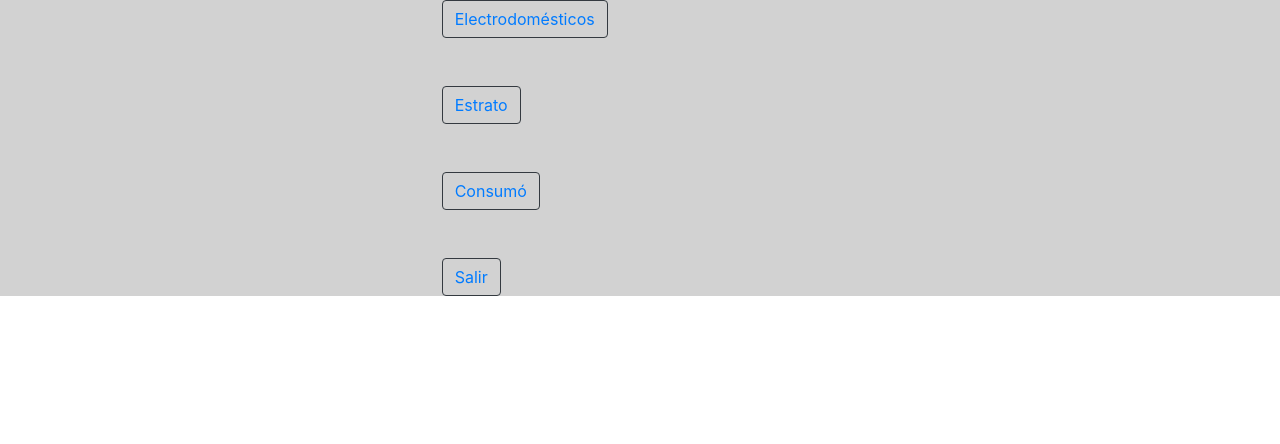
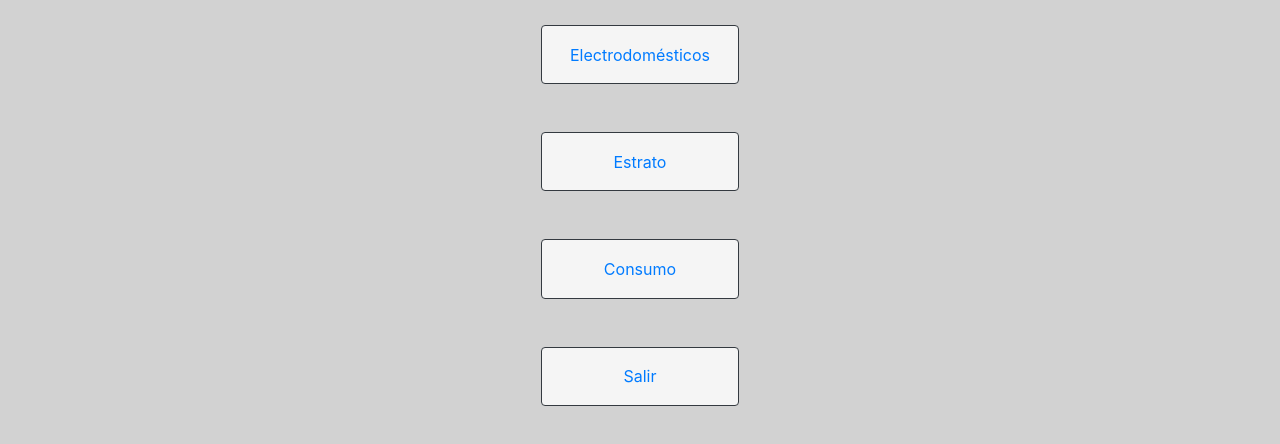
Before and after one commit to StivenCardonaVarelas/EQUIP-1_RU_PPI2020, a React (Create React App) app: page /menu in a window 1280 px wide. Shown: the top 444 px of the page. Built offline with nearby package versions, Linux system fonts and the light colour scheme.

Commit message:
crear electro

```diff
--- a/src/pages/crear_electro.js
+++ b/src/pages/crear_electro.js
@@ -0,0 +1,59 @@
+import React from "react";
+import "../styles/styles.css";
+import Swal from "sweetalert2";
+class Crear_elec extends React.Component {
+  _Alerta() {
+    Swal.fire(
+      "Electrodomestico ha sido guardado con exito",
+      "Haz clink en el boton",
+      "success"
+    );
+  }
+  render() {
+    return (
+      <div className="container-fluid fondo">
+        <div className="row">
+          <div className="col-sm-4 col-md-4 col-lg-4 col-xl-4"></div>
+          <div className="col-sm-4 col-md-4 col-lg-4 col-xl-4">
+            <div className="row">
+              <div className=" col-lg-12">
+                <div class="form-group">
+                  <label for="exampleInputEmail1">Código</label>
+                  <input
+                    type="text"
+                    class="form-control"
+                    id="exampleInputEmail1"
+                    aria-describedby="emailHelp"
+                  />
+                  <small id="emailHelp" class="form-text text-muted"></small>
+                  <label for="exampleInputEmail1">Nombre</label>
+                  <br />
+                  <input
+                    type="text"
+                    class="form-control"
+                    id="exampleInputEmail1"
+                    aria-describedby="emailHelp"
+                  />
+                  <small id="emailHelp" class="form-text text-muted"></small>
+                </div>
+
+                <div className="col text-center">
+
+                  <br />
+                  <br />
+                  <button onClick={this._Alerta} type="button" className="btn btn-outline-dark boton">
+                    <a href="/electrodo">Guardar</a>
+                  </button>
+                  <br />
+                  <br />
+
+                </div>
+              </div>
+            </div>
+          </div>
+        </div>
+      </div>
+    );
+  }
+}
+export default Crear_elec;
--- a/src/pages/estrato.js
+++ b/src/pages/estrato.js
@@ -64,7 +64,7 @@ class Estrato extends React.Component {
                   <br />
                   <br />
                   <button type="button" className="btn btn-outline-dark boton">
-                    <a href="/menu">Atras</a>
+                    <a href="/menu">Atrás</a>
                   </button>
                 </div>
               </div>
--- a/src/pages/menu.js
+++ b/src/pages/menu.js
@@ -23,7 +23,7 @@ class Menu extends React.Component {
                 <br />
                 <br />
                 <button type="button" className="btn btn-outline-dark boton">
-                  <a href="/consumo">Consumó</a>
+                  <a href="/consumo">Consumo</a>
                 </button>
                 <br />
                 <br />
--- a/src/pages/registro.js
+++ b/src/pages/registro.js
@@ -15,7 +15,7 @@ class Registro extends React.Component {
               <div className="col-lg-12">
                 <br />
                 <br />
-                <h1>Cedula</h1>
+                <h1>Cédula</h1>
 
                 <input
                   class="form-control"
--- a/src/routers/App.js
+++ b/src/routers/App.js
@@ -6,9 +6,15 @@ import Iniciosesion from "../pages/iniciosesion";
 import Perfiles from "../pages/perfiles";
 import Contra from "../pages/contra";
 import Menu from "../pages/menu";
-import Calculo from "../pages/calculo";
+import Calculo from "../pages/calculo_usuario";
 import Estrato from "../pages/estrato";
 import Crear_estrato from "../pages/crear_estrato";
+import Edit_estrato from "../pages/edit_estrato";
+import Consultar_estrato from "../pages/consultar_estrato";
+import Electrodo from "../pages/electrodo";
+import Consumo from "../pages/consumo";
+import Crear_elec from "../pages/crear_electro";
+
 const App = () => {
   return (
     <BrowserRouter>
@@ -20,9 +26,14 @@ const App = () => {
         <Route exact path="/contra" component={Contra} />
         <Route exact path="/menu" component={Menu} />
         <Route exact path="/calculo" component={Calculo} />
-        <Route exact path="/estrato" component= {Estrato} />
-        <Route exact path="/crear_estrato" component= {Crear_estrato} />
-        </Switch>
+        <Route exact path="/estrato" component={Estrato} />
+        <Route exact path="/crear_estrato" component={Crear_estrato} />
+        <Route exact path="/edit_estrato" component={Edit_estrato} />
+        <Route exact path="/consultar_estrato" component={Consultar_estrato} />
+        <Route exact path="/electrodo" component={Electrodo} />
+        <Route exact path="/consumo" component={Consumo} />
+        <Route exact path="/crear_electro" component={Crear_elec} />
+      </Switch>
     </BrowserRouter>
   );
 };
--- a/src/styles/styles.css
+++ b/src/styles/styles.css
@@ -10,5 +10,24 @@ h1 {
 }
 
 .boton {
-  color: white;
+  color: black;
+  height: 20%;
+  width: 50%;
+  text-align: center;
+  background-color: whitesmoke;
 }
+
+html {
+  height: 100%;
+  width: 100%;
+  background-color: #d2d2d2;
+}
+
+.container-fluid {
+  text-align: center;
+  margin-top: 25px;
+}
+
+.campo {
+  width: 100%;
+}
```
Also changed, not shown: src/pages/consumo_total.js (added).
